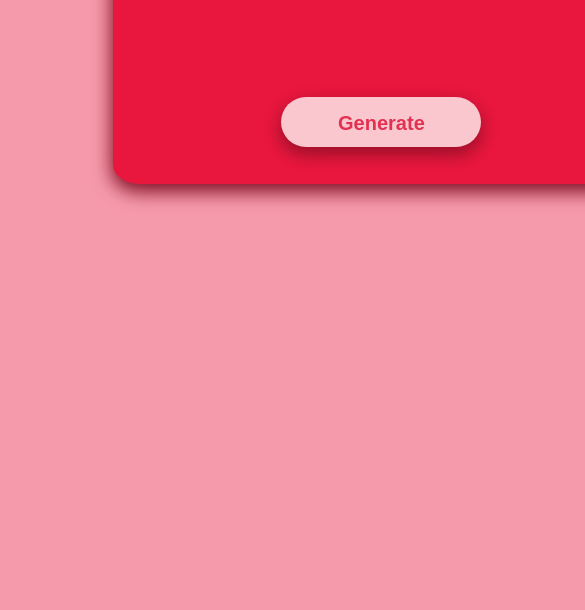
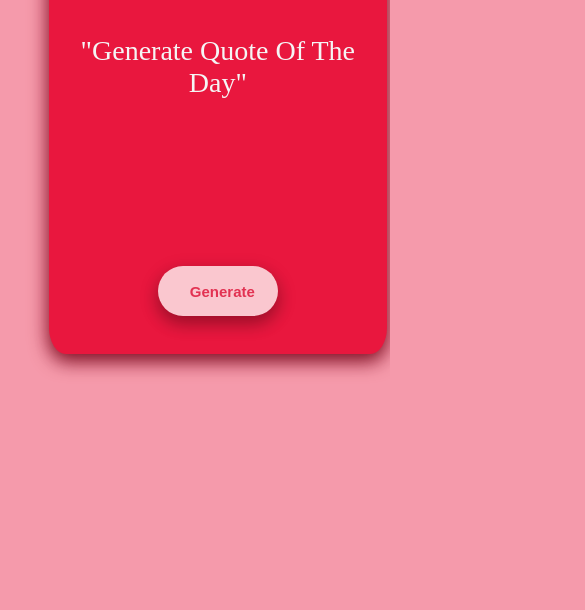
Before and after one commit to Himanshi2303/Random-Quote-Generator, a plain HTML site: page quote generator/index.html in a window 390 px wide. Shown: the part 234-844 px from the top of the page, 585 px wide, since content can reach past the window. Drawn offline with Linux system fonts and the light colour scheme.

Commit message:
Update quote generator.css

```diff
--- a/quote generator/quote generator.css
+++ b/quote generator/quote generator.css
@@ -57,3 +57,36 @@ body{
     box-shadow: 0 5px #e61d1d;
     transform: translateY(4px);
 }
+@media screen and (max-width:600px){
+    .a{
+
+        margin-top:15%;
+        margin-bottom: 25%;
+        margin-left: 11%;
+        margin-right: 10%;
+        padding-top: 3%;
+        padding-bottom: 10%;
+        padding-left: 5%;
+        padding-right: 5%;
+
+        height: 600%;
+        width:300px;
+
+    }
+    #output{
+        font-family: serif;
+        font-size: 175%;
+        margin-top: 15%;
+        padding-top: 5%;
+        padding-bottom: 16%;
+        height: 3px;
+        margin-bottom: 20%;
+    }
+    #btn{
+        font-size: 15px;
+        text-align: center;
+        margin-top: 40%;
+
+
+    }
+}
```
